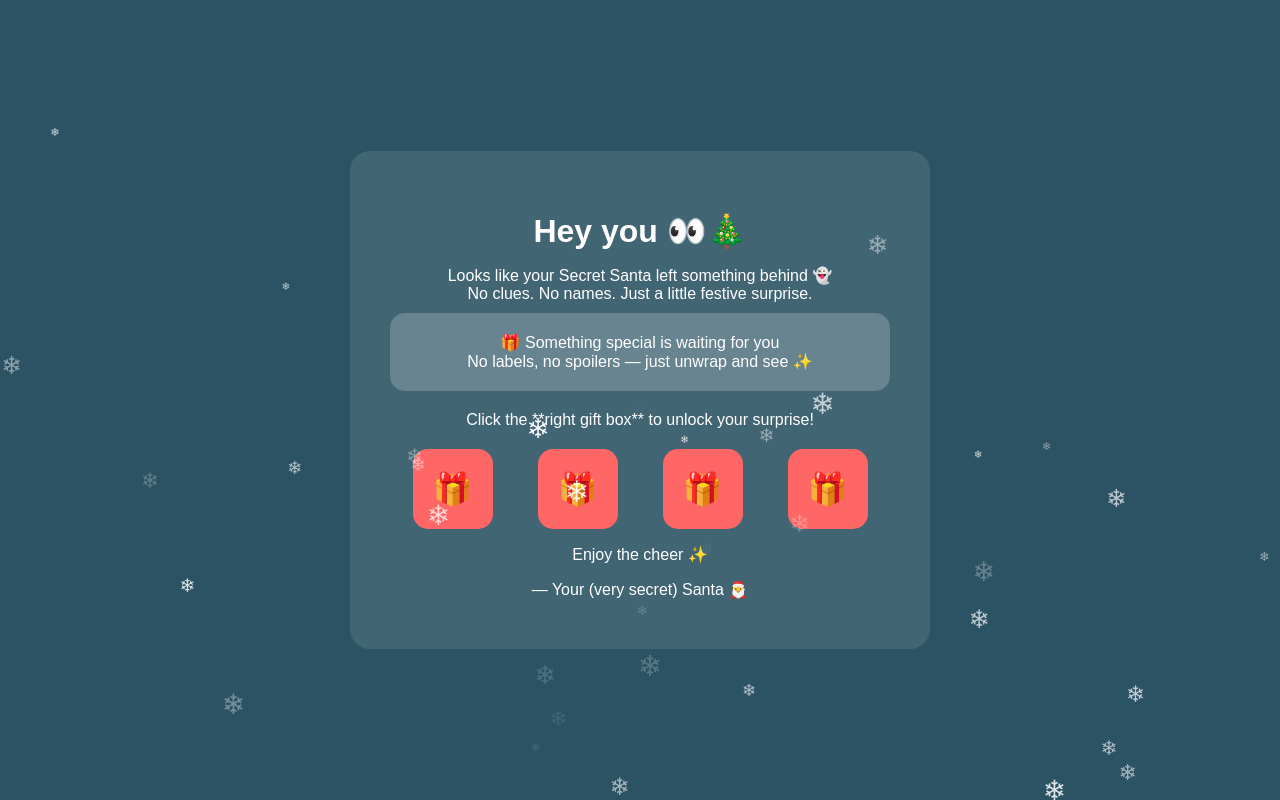
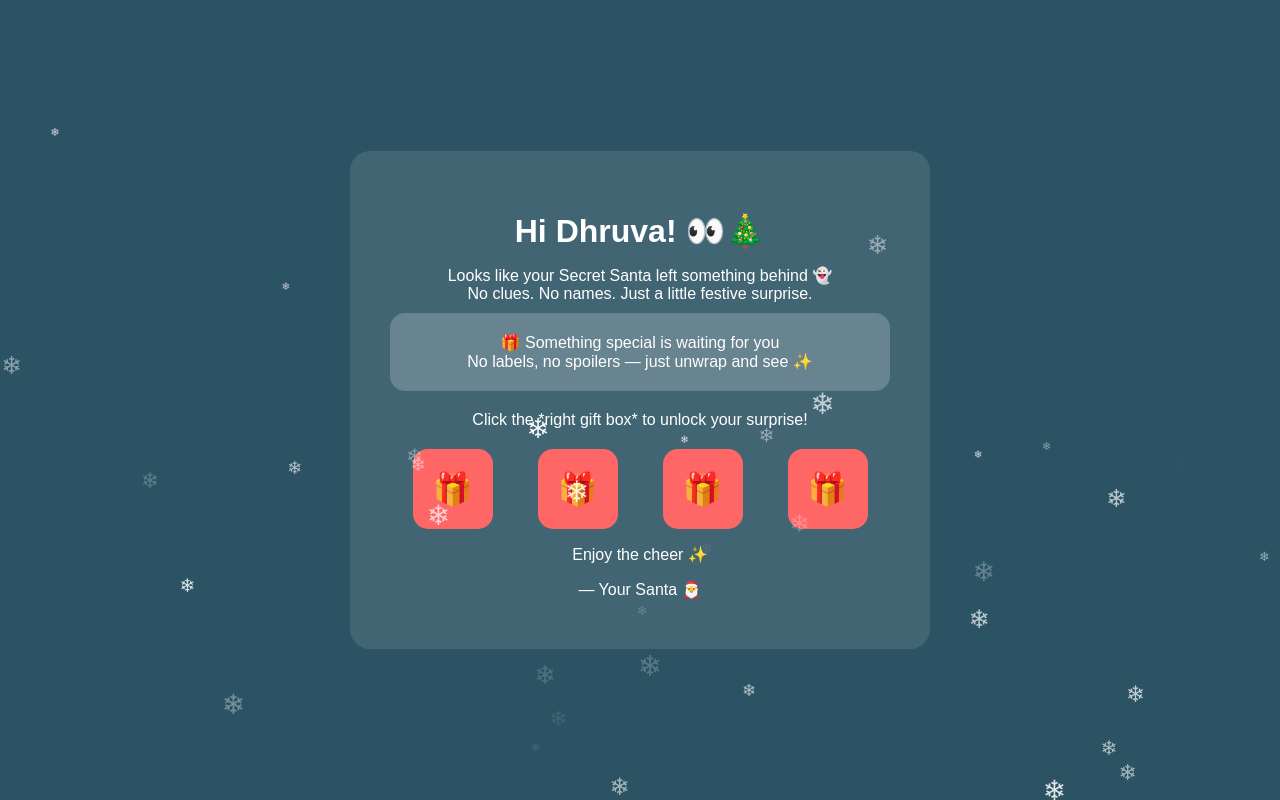
Before and after one commit to KirthikaJayaraman/secret-santa_2025, a plain HTML site: page index.html in a window 1280 px wide. Both pictures are taken after a click on the button "Unwrap your gift ✨". Drawn offline with Linux system fonts and the light colour scheme.

Commit message:
Add files via upload

```diff
--- a/index.html
+++ b/index.html
@@ -68,7 +68,7 @@
 </head>
 <body>
   <div class="card">
-    <h1>Hey you 👀🎄</h1>
+    <h1>Hi Dhruva! 👀🎄</h1>
     <p>Looks like your Secret Santa left something behind 👻<br>No clues. No names. Just a little festive surprise.</p>
 
     <div class="voucher">
@@ -78,12 +78,12 @@
     <button class="button" id="start-game">Unwrap your gift ✨</button>
 
     <div class="game" id="game-card">
-      <p>Click the **right gift box** to unlock your surprise!</p>
+      <p>Click the *right gift box* to unlock your surprise!</p>
       <div class="boxes" id="boxes-container"></div>
     </div>
 
     <p>Enjoy the cheer ✨</p>
-    <p>— Your (very secret) Santa 🎅</p>
+    <p>— Your Santa 🎅</p>
   </div>
 
   <script>
```
